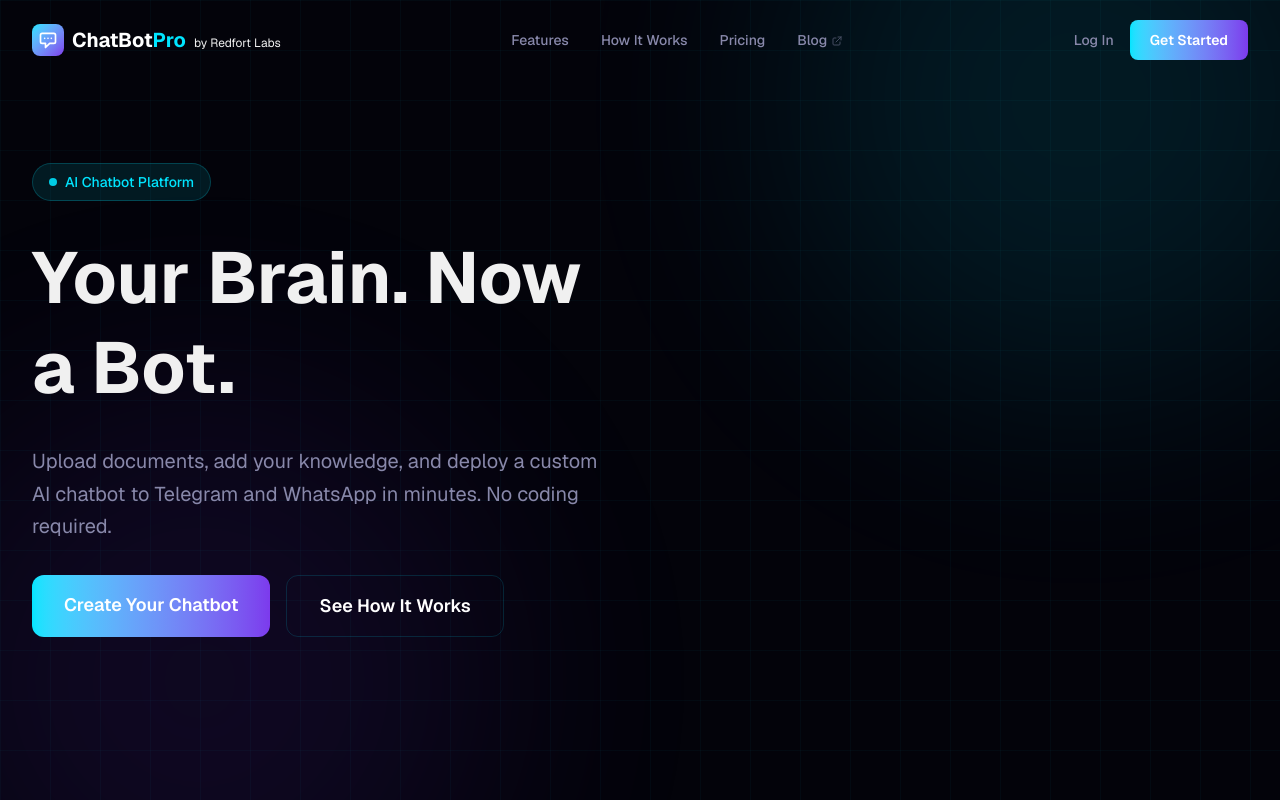
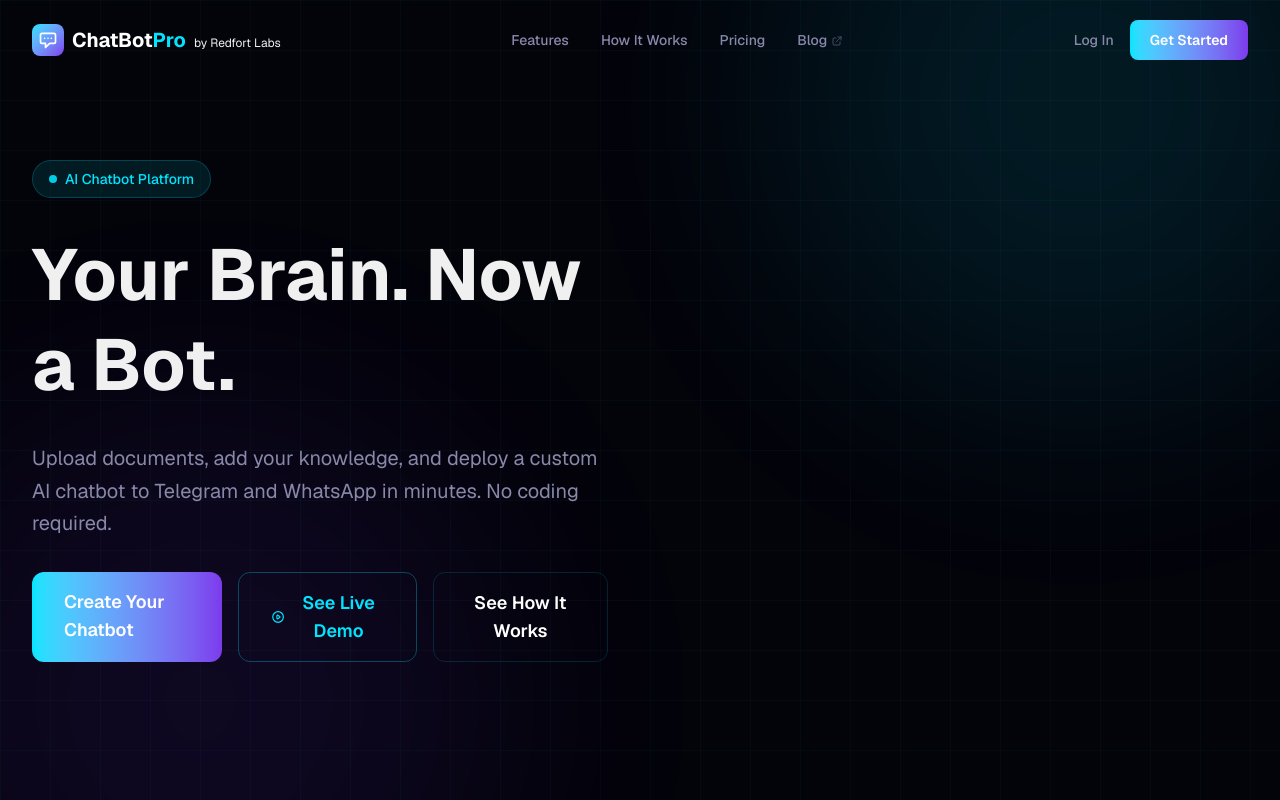
Before and after one commit to noahfigueras/chatbot_web, a Next.js app: page /dashboard in a window 1280 px wide. Shown: the top 800 px of the page. Built offline with nearby package versions, Linux system fonts and the light colour scheme.

Commit message:
feat: Add live demo button + translation keys

```diff
--- a/messages/en.json
+++ b/messages/en.json
@@ -12,6 +12,7 @@
     "title": "Your Brain. Now a Bot.",
     "subtitle": "Upload documents, add your knowledge, and deploy a custom AI chatbot to Telegram and WhatsApp in minutes. No coding required.",
     "cta": "Create Your Chatbot",
+    "demo": "See Live Demo",
     "secondaryCta": "See How It Works",
     "stats": "2+ platforms · 1-click deploy · GPT-5.4 powered"
   },
--- a/messages/es.json
+++ b/messages/es.json
@@ -12,6 +12,7 @@
     "title": "Tu Cerebro. Ahora un Bot.",
     "subtitle": "Sube documentos, añade tu conocimiento y despliega un chatbot IA personalizado en Telegram y WhatsApp en minutos. Sin necesidad de programar.",
     "cta": "Crea Tu Chatbot",
+    "demo": "Ver Demo en Vivo",
     "secondaryCta": "Ver Cómo Funciona",
     "stats": "2+ plataformas · despliegue en 1 clic · impulsado por GPT-5.4"
   },
--- a/src/components/Hero.tsx
+++ b/src/components/Hero.tsx
@@ -35,6 +35,18 @@ export default function Hero() {
                 <span className="relative z-10">{t("cta")}</span>
                 <div className="absolute inset-0 bg-gradient-to-r from-neon-purple to-neon-pink opacity-0 group-hover:opacity-100 transition-opacity duration-300" />
               </Link>
+              <a
+                href="https://t.me/chatBot_test_1"
+                target="_blank"
+                rel="noopener noreferrer"
+                className="group px-8 py-4 rounded-xl border border-neon-cyan/30 hover:border-neon-cyan/60 text-neon-cyan font-semibold text-lg transition-all duration-300 text-center inline-flex items-center justify-center gap-2"
+              >
+                <svg className="w-5 h-5" fill="none" viewBox="0 0 24 24" stroke="currentColor">
+                  <path strokeLinecap="round" strokeLinejoin="round" strokeWidth={2} d="M14.752 11.168l-3.197-2.132A1 1 0 0010 9.87v4.263a1 1 0 001.555.832l3.197-2.132a1 1 0 000-1.664z" />
+                  <path strokeLinecap="round" strokeLinejoin="round" strokeWidth={2} d="M21 12a9 9 0 11-18 0 9 9 0 0118 0z" />
+                </svg>
+                {t("demo")}
+              </a>
               <a
                 href="#features"
                 className="px-8 py-4 rounded-xl border border-border-cyan hover:border-neon-cyan/50 text-white font-semibold text-lg transition-all duration-300 text-center"
```
